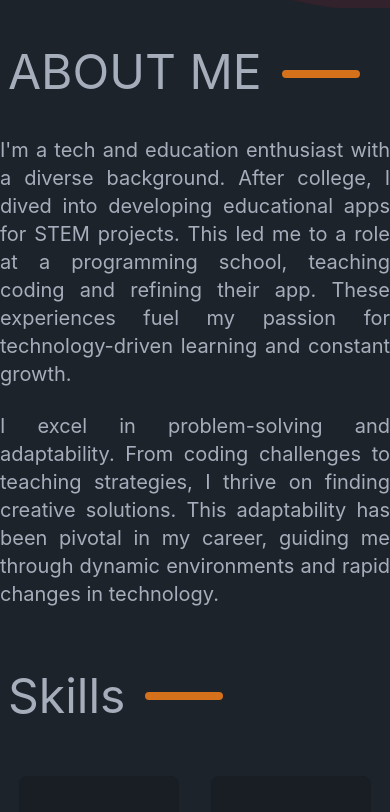
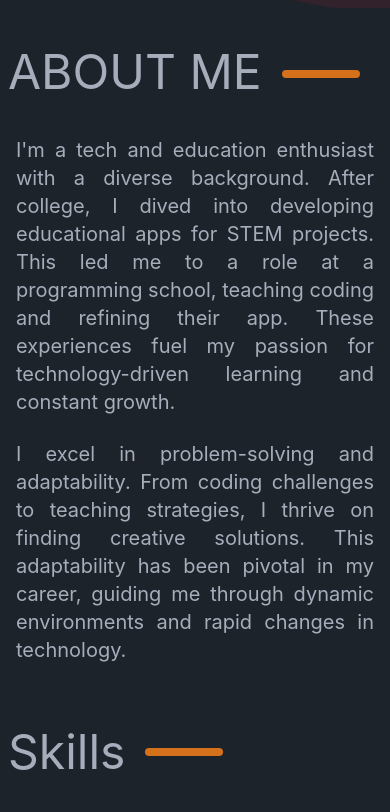
Before and after one commit to Omosurode/Portfolio, a React (Create React App) app in the folder app/: page / in a window 390 px wide. Shown: the part 800-1612 px from the top of the page. Built offline with nearby package versions, Linux system fonts and the light colour scheme.

Commit message:
minor fixes on mobile size

```diff
--- a/app/public/index.html
+++ b/app/public/index.html
@@ -8,6 +8,7 @@
   <meta name="theme-color" content="#d4711a" />
   <meta name="description"
     content="Welcome to Jacobo's portfolio. Explore a collection of my work in game development and programming, showcasing my skills, creativity, and passion." />
+  <meta name="og:image" content="PreviewImg.jpg" />
   <link rel="apple-touch-icon" href="%PUBLIC_URL%/logo192.png" />
   <!--
       manifest.json provides metadata used when your web app is installed on a
--- a/app/src/Components/LandingPage.jsx
+++ b/app/src/Components/LandingPage.jsx
@@ -74,14 +74,14 @@ function LandingPage() {
             <hr className="w-1/5 mx-5 mt-1 border-4 secondary rounded border-secondary relative float-left align-middle" />
           </div>
           <div className="flex flex-col items-center lg:items-start text-justify lg:flex-initial ">
-            <p className="lg:max-w-none max-w-md text-xl min-w-80 pb-6">
+            <p className="lg:max-w-none max-w-md text-xl min-w-80 pb-6 max-sm:mx-4">
               I'm a tech and education enthusiast with a diverse background.
               After college, I dived into developing educational apps for STEM
               projects. This led me to a role at a programming school, teaching
               coding and refining their app. These experiences fuel my passion
               for technology-driven learning and constant growth.
             </p>
-            <p className="lg:max-w-none max-w-md text-xl min-w-80 pb-6">
+            <p className="lg:max-w-none max-w-md text-xl min-w-80 pb-6 max-sm:mx-4">
               I excel in problem-solving and adaptability. From coding
               challenges to teaching strategies, I thrive on finding creative
               solutions. This adaptability has been pivotal in my career,
@@ -123,7 +123,7 @@ function LandingPage() {
           </div>
         </div>
         <div className="mb-6">
-          <ul className="timeline timeline-snap-icon max-md:timeline-compact timeline-vertical max-md:mx-4">
+          <ul className="timeline timeline-snap-icon max-md:timeline-compact timeline-vertical max-md:mx-4 max-md:text-justify">
             <li>
               <div className="timeline-middle">
                 <svg
```
Also changed, not shown: app/public/PreviewImg.jpg (added).
